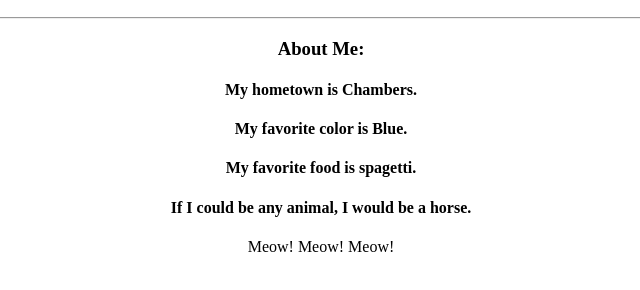
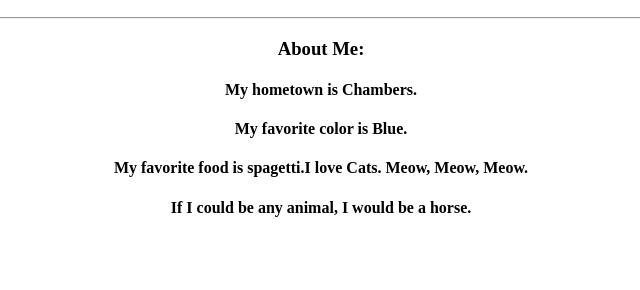
Before and after one commit to beck68725/kstate, a plain HTML site: page index.html in a window 1280 px wide. Shown: the part 110-400 px from the top of the page, without its empty margins (319-959 px from the left). Drawn offline with Linux system fonts and the light colour scheme.

Commit message:
changes of my profile

```diff
--- a/index.html
+++ b/index.html
@@ -13,9 +13,8 @@
 				<h3>About Me:</h3>
 					<h4>My hometown is Chambers.</h4>
 					<h4>My favorite color is Blue.</h4>
-					<h4>My favorite food is spagetti.</h4>
+					<h4>My favorite food is spagetti.I love Cats. Meow, Meow, Meow.</h4>
 					<h4>If I could be any animal, I would be a horse.</h4>
-                    <p>Meow! Meow! Meow!</p>
                 </div>
 		  </body>
 		</html>
```
